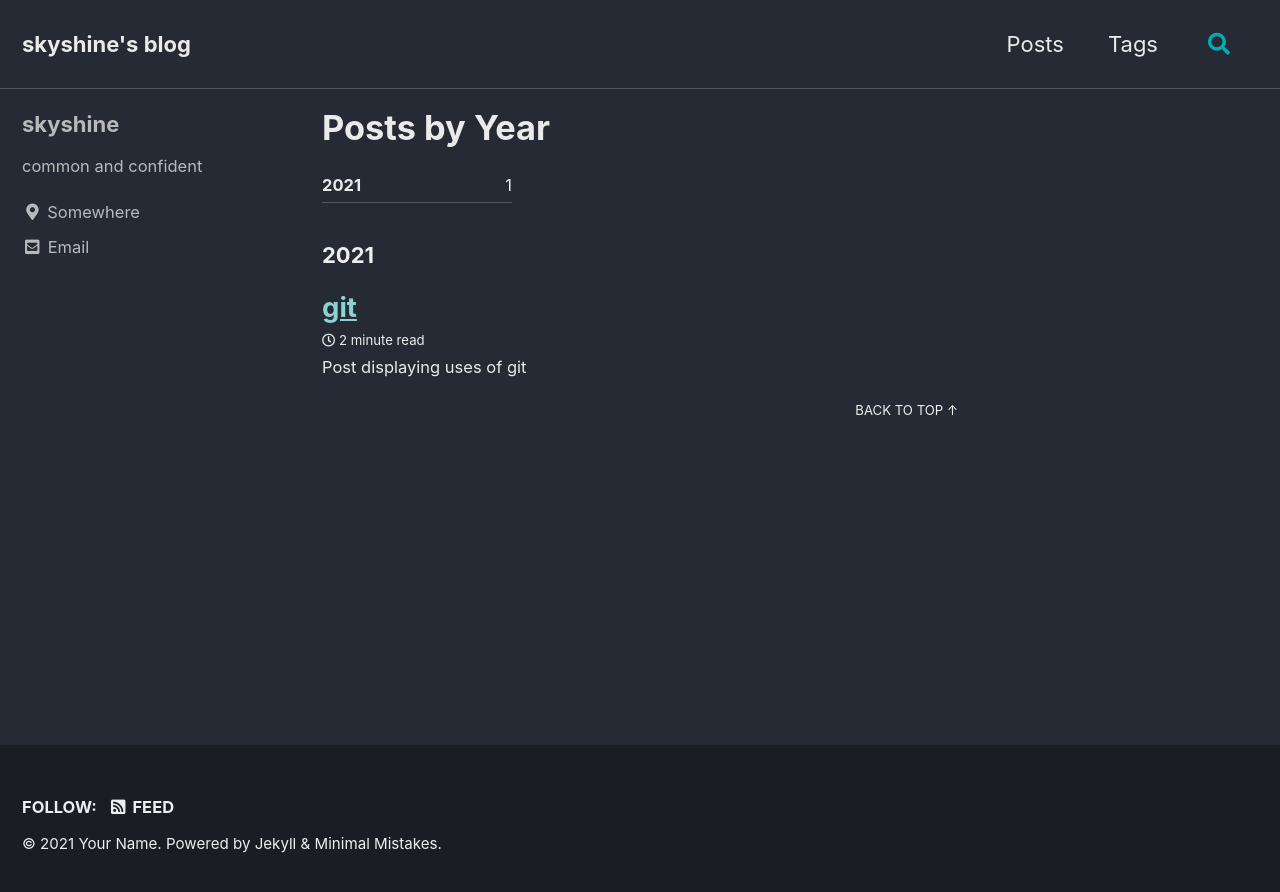
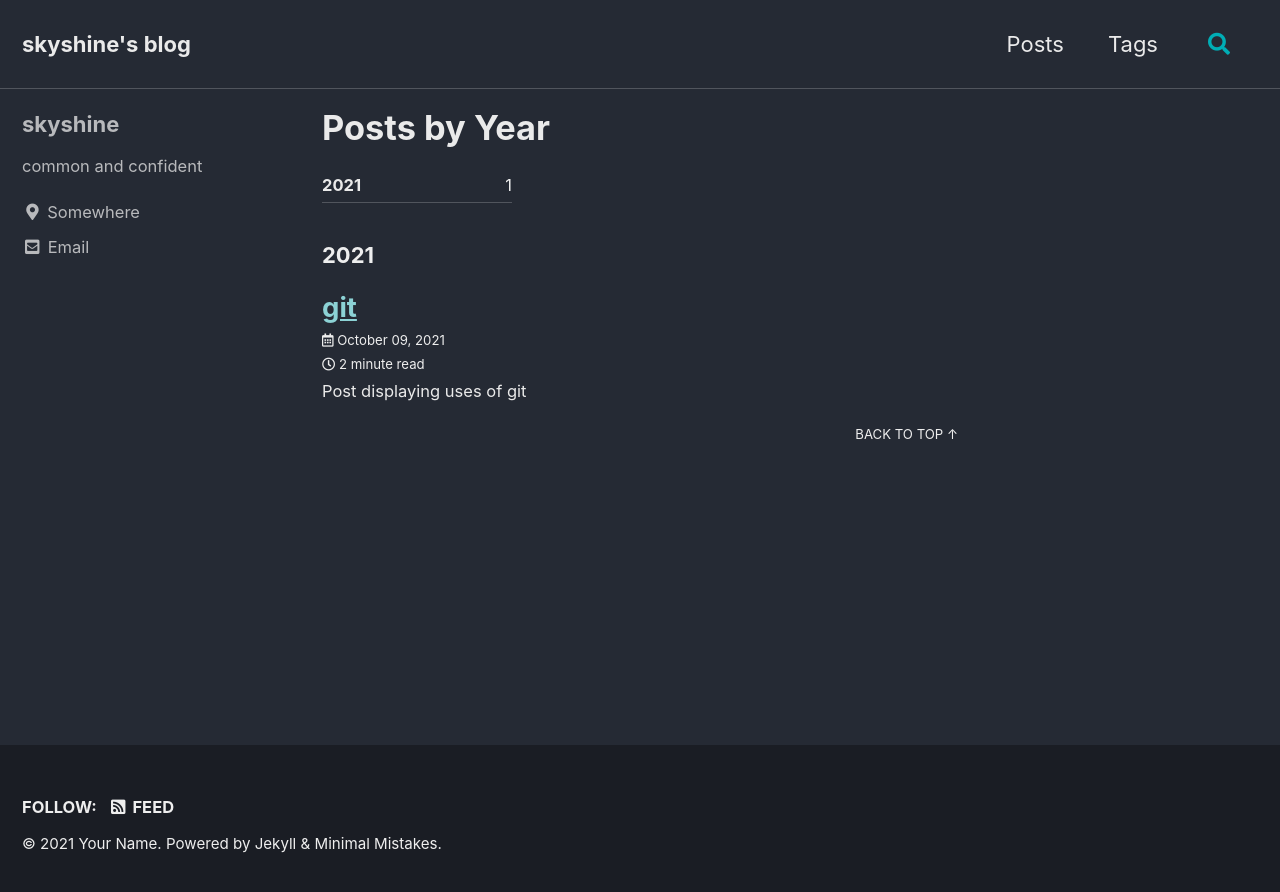
Before and after one commit to sky-shine/sky-shine.github.io, a Jekyll site: the page built from _pages/archives.md, in a window 1280 px wide. Shown: the top 892 px of the page. Built offline with Jekyll 4.4.1, drawn with Linux system fonts in a browser that asks for light colours; cached includes are drawn as plain includes.

Commit message:
add date

```diff
--- a/_includes/archive-single.html
+++ b/_includes/archive-single.html
@@ -24,6 +24,13 @@
         <a href="{{ post.url | relative_url }}" rel="permalink">{{ title }}</a>
       {% endif %}
     </h2>
+    <p class="page__meta">
+      <!-- override to show page date -->
+      {% if post.date %}
+        <i class="far fa-calendar-alt" aria-hidden="true"></i> {{ post.date | date: '%B %d, %Y' }}&nbsp;
+      {% endif %}
+      <!-- end of override -->
+    </p>
     {% include page__meta.html type=include.type %}
     {% if post.excerpt %}<p class="archive__item-excerpt" itemprop="description">{{ post.excerpt | markdownify | strip_html | truncate: 160 }}</p>{% endif %}
   </article>
```
